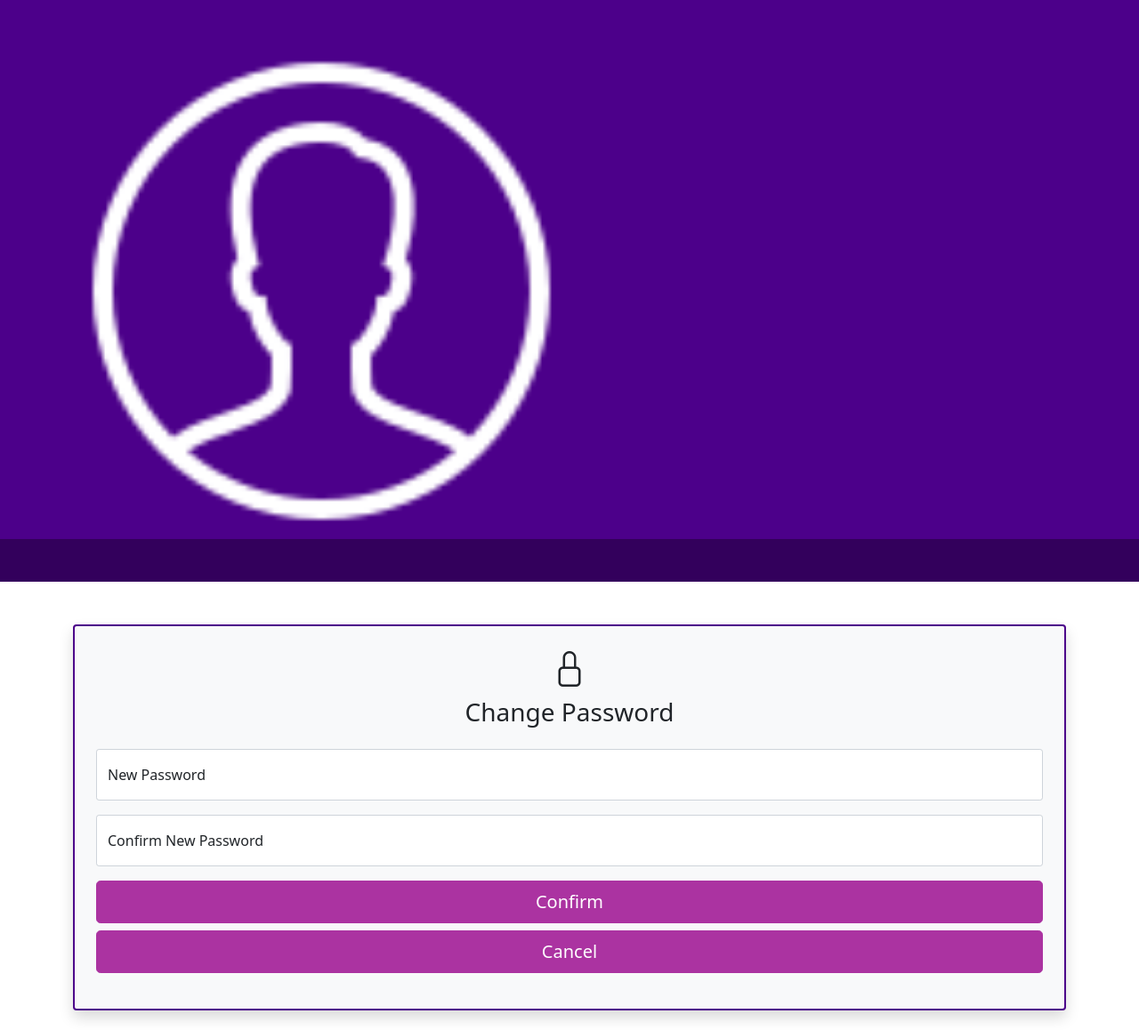
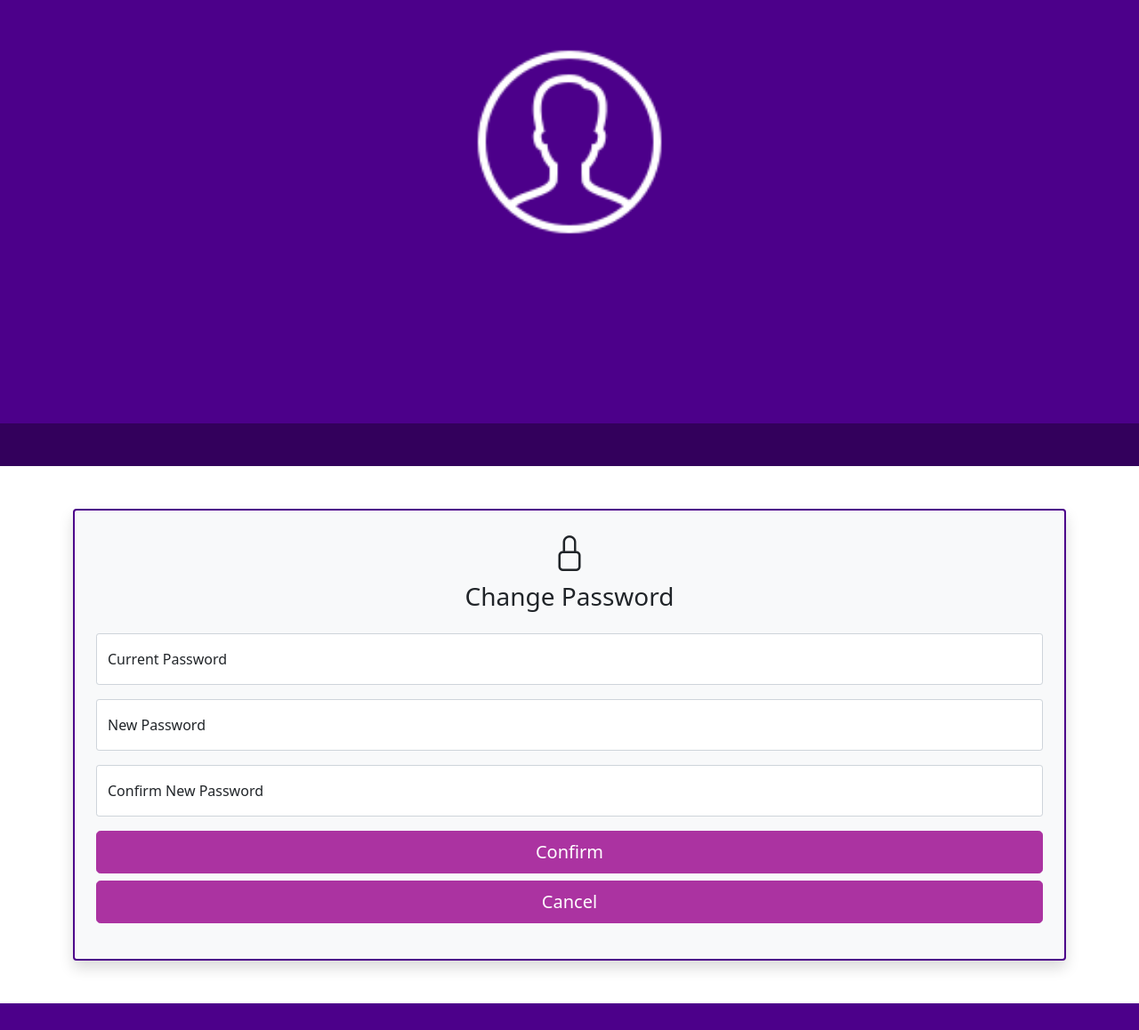
Before and after one commit to LouielAngeloQuisim/THESIS-BCASH, a PHP site: page /changepass.php in a window 1280 px wide. Shown: the part 72-1230 px from the top of the page at 89% size. After the commit the page ends 1200 px from the top, so only its background shows below. Run offline with PHP 8.4, Linux system fonts and the light colour scheme; data that the repository does not hold is empty; some libraries are stand-ins or nearby versions; some web fonts are replaced.

Commit message:
changepass

```diff
--- a/changepass.php
+++ b/changepass.php
@@ -41,11 +41,10 @@
     ?>
 
     <!-- profile img with its profile name -->
-    <section class="bg-primary text-light p-5 p-lg-0 pt-lg-5 text-center text-sm-start">
-        <div class="container">
-            <div class="d-sm-flex align-items-center justify-content-between">
-                <img class="img-fluid w-50" src="img/icons8-male-user-100 (1).PNG" alt="">
-                <div>
+    <section class="bg-primary text-light p-5">
+        <div class="container text-center">
+            <img class="img-fluid profimg" src="img/icons8-male-user-100 (1).PNG" alt="">
+            <div>
                 <h3>
                 <?php
                 echo '<h1>'.$fullname.'</h1><br>';
@@ -54,7 +53,6 @@
                 echo '<h3>'.$mobile_num.'<br>';
                 ?>
                 </h3>
-            </div>
             </div>
         </div>
     </section>
@@ -75,6 +73,10 @@
                             Change Password
                         </h3>
                         <form action="update_pass.php" class="mb-3" method="post">
+                            <div class="form-floating mb-3">
+                                <input type="password" class="form-control rounded-1" onkeyup='check();' id="currentpassword" placeholder="Enter Current Password" name="password" required>
+                                <label for="currentpassword" >Current Password</label>
+                            </div>
                             <div class="form-floating mb-3">
                                 <input type="password" class="form-control rounded-1" onkeyup='check();' id="password" placeholder="Enter Password" name="password" required>
                                 <label for="password" >New Password</label>
```
